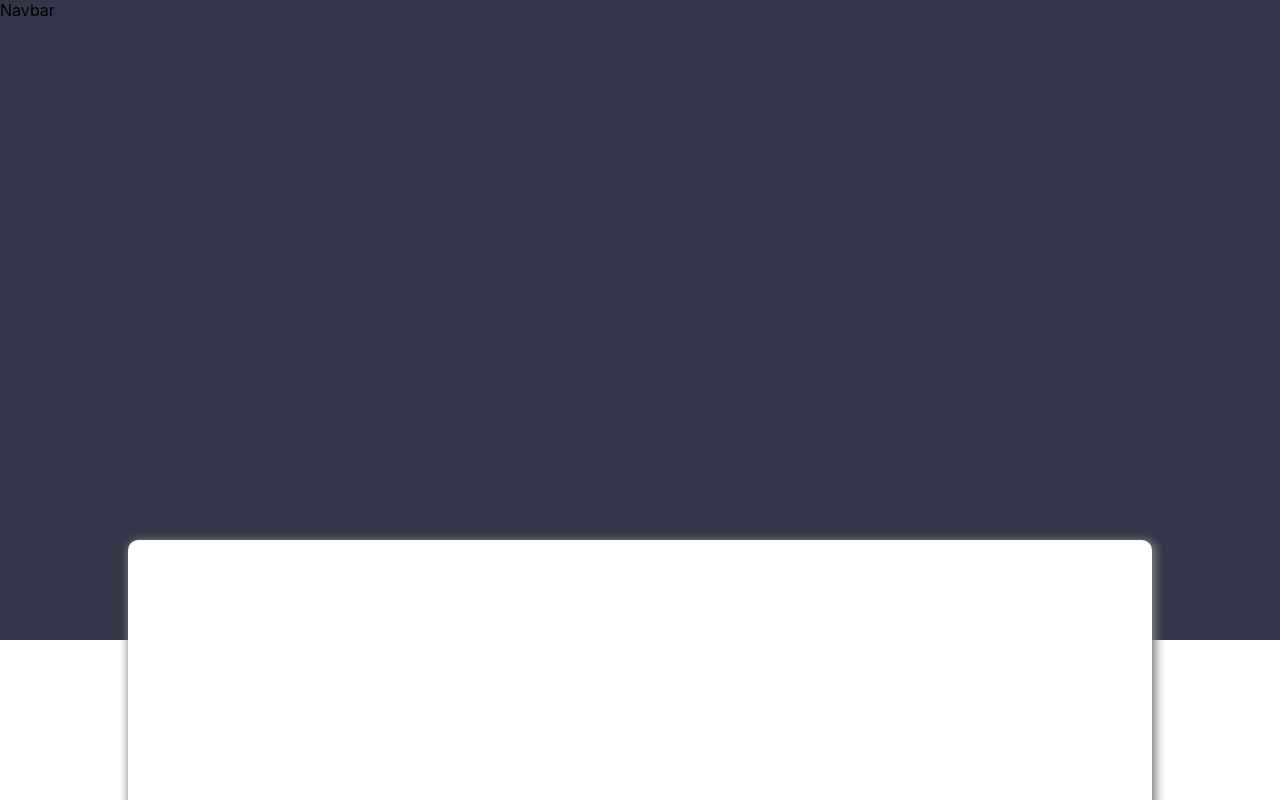
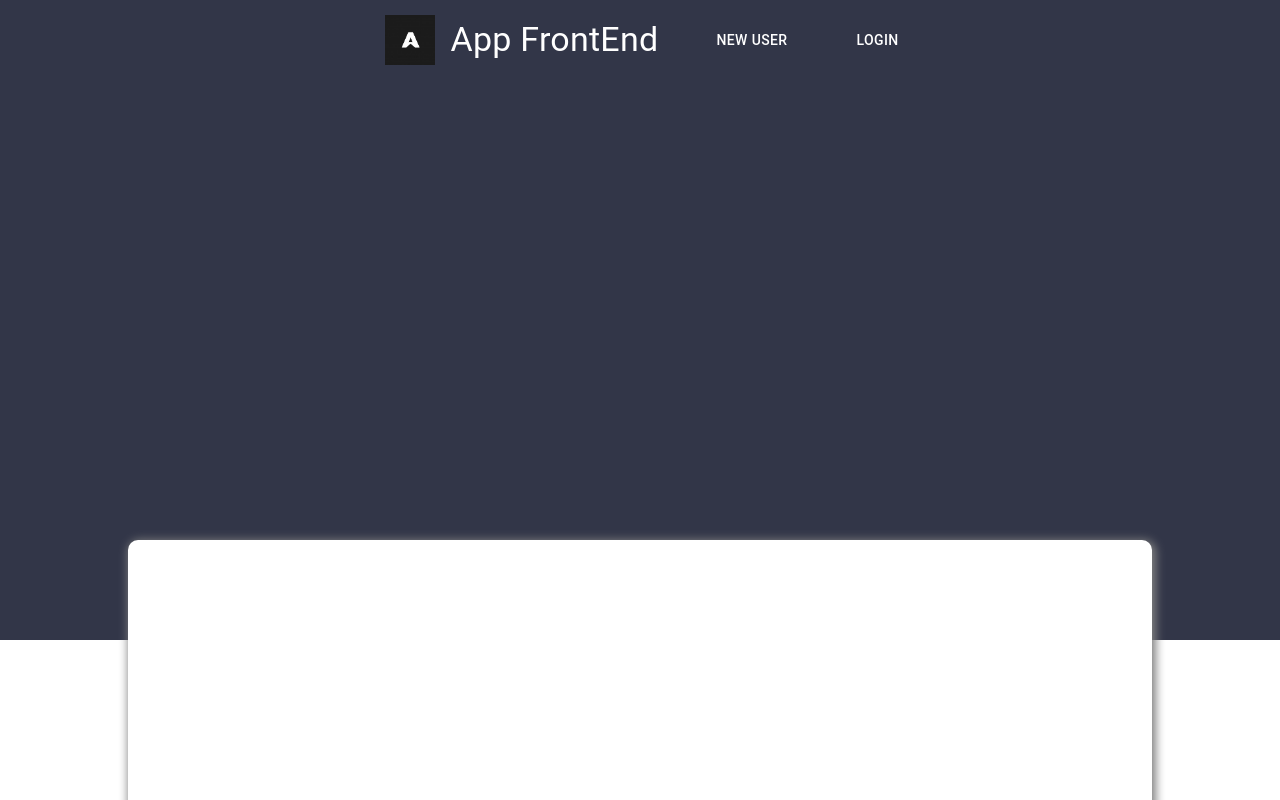
Before and after one commit to rohit21p/app_frontend, a React (Create React App) app: page / in a window 1280 px wide. Shown: the top 800 px of the page. Built offline with nearby package versions, Linux system fonts and the light colour scheme.

Commit message:
navbar ready

```diff
--- a/src/components/appbar.js
+++ b/src/components/appbar.js
@@ -1,12 +1,22 @@
 import React from 'react';
-import { Grid } from '@material-ui/core';
+import { Grid, Typography, Button } from '@material-ui/core';
 import { makeStyles } from '@material-ui/styles';
+
+import Logo from '../assets/logo.png'
 
 const useStyles = makeStyles(theme => ({
     root: {
         backgroundColor: 'transparent',
-        height: '7vh',
-        position: 'fixed'
+        position: 'fixed',
+    },
+    logo: {
+        height: '50px',
+        width: '50px',
+        margin: '15px'
+    },
+    navItem: {
+        color: 'white',
+        margin: '0 25px'
     }
 }))
 
@@ -15,8 +25,19 @@ function AppBar() {
     const classes = useStyles();
 
     return (
-        <Grid container className={classes.root}>
-            Navbar
+        <Grid container className={classes.root} justify="center" alignItems="center">
+            <Grid item>
+                <Grid container alignItems="center" className={classes.navItem}>
+                    <img src={Logo} className={classes.logo}/>
+                    <Typography variant="h4"> App FrontEnd </Typography>
+                </Grid>
+            </Grid>
+            <Grid item>
+               <Button className={classes.navItem}>New User</Button>
+            </Grid>
+            <Grid item>
+               <Button className={classes.navItem}>Login</Button>
+            </Grid>
         </Grid>
     );
 }
```
Also changed, not shown: src/assets/logo.png (added).
